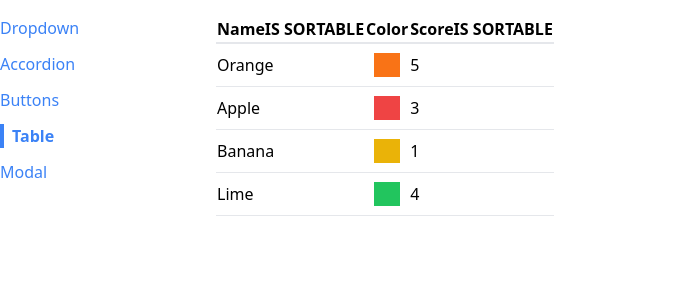
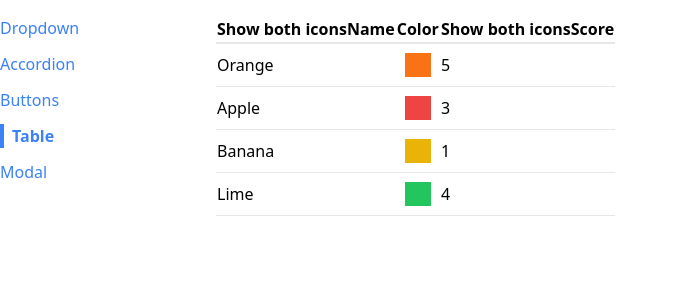
Before and after one commit to zdTang/stephen_react_Mike_learn, a React (Create React App) app in the folder learn_jsx/: page /table in a window 1280 px wide. Shown: the top 300 px of the page, without its empty margins (0-678 px from the left). Built offline with nearby package versions, Linux system fonts and the light colour scheme.

Commit message:
c16-274 Determining Icon Set

```diff
--- a/learn_jsx/src/components/SortableTable.js
+++ b/learn_jsx/src/components/SortableTable.js
@@ -23,7 +23,8 @@
       ...column,
       header: () => (
         <th onClick={() => handleClick(column.label)}>
-          {column.label}IS SORTABLE
+          {getIcons(column.label, sortBy, sortOrder)}
+          {column.label}
         </th>
       ),
     };
@@ -46,6 +47,20 @@
       }
     });
   }
+
+  function getIcons(label, sortBy, sortOrder) {
+    if (label !== sortBy) {
+      return "Show both icons";
+    }
+
+    if (sortOrder === null) {
+      return "show both icons";
+    } else if (sortOrder === "asc") {
+      return "show up icon";
+    } else if (sortOrder === "desc") {
+      return "show down icon";
+    }
+  }
   return <Table {...props} data={sortedData} config={updatedConfig} />;
 };
 
```
